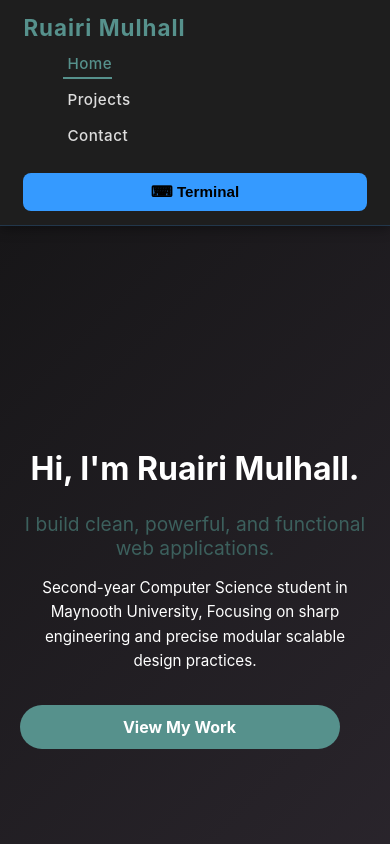
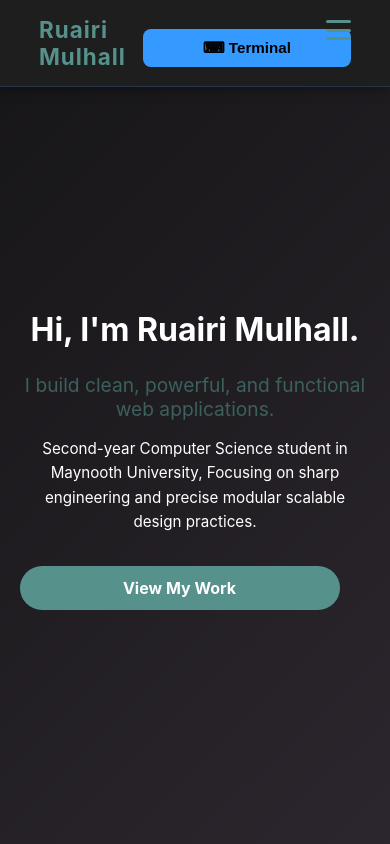
Before and after one commit to Ruairi922/MyWebsite, a React (Create React App) app: page / in a window 390 px wide. Shown: the top 844 px of the page. Built offline with nearby package versions, Linux system fonts and the light colour scheme.

Commit message:
navbar resp

```diff
--- a/package.json
+++ b/package.json
@@ -13,6 +13,7 @@
     "framer-motion": "^12.7.3",
     "react": "^19.0.0",
     "react-dom": "^19.0.0",
+    "react-icons": "^5.5.0",
     "react-router-dom": "^7.4.0",
     "react-scripts": "5.0.1",
     "three": "^0.175.0",
--- a/src/components/Navbar.js
+++ b/src/components/Navbar.js
@@ -1,24 +1,52 @@
-import React from 'react';
+import React, { useState } from 'react';
 import { Link, useLocation } from 'react-router-dom';
 import '../styles/Navbar.css';
 
 const Navbar = ({ toggleTerminal }) => {
   const location = useLocation();
+  const [menuOpen, setMenuOpen] = useState(false);
+
+  const toggleMenu = () => setMenuOpen(!menuOpen);
+  const closeMenu = () => setMenuOpen(false);
 
   return (
     <nav className="navbar">
       <div className="navbar-logo">
-        <Link to="/">Ruairi Mulhall</Link>
+        <Link to="/" onClick={closeMenu}>Ruairi Mulhall</Link>
       </div>
-      <ul className="navbar-links">
-        <li className={location.pathname === '/' ? 'active' : ''}><Link to="/">Home</Link></li>
-        <li className={location.pathname === '/projects' ? 'active' : ''}><Link to="/projects">Projects</Link></li>
-        <li className={location.pathname === '/contact' ? 'active' : ''}><Link to="/contact">Contact</Link></li>
+
+      {/* 🍔 Burger Icon */}
+      <div className={`burger ${menuOpen ? 'open' : ''}`} onClick={toggleMenu}>
+        <div></div>
+        <div></div>
+        <div></div>
+      </div>
+
+      {/* 🌐 Nav Links */}
+      <ul className={`navbar-links ${menuOpen ? 'open' : ''}`}>
+        <li className={location.pathname === '/' ? 'active' : ''}>
+          <Link to="/" onClick={closeMenu}>Home</Link>
+        </li>
+        <li className={location.pathname === '/projects' ? 'active' : ''}>
+          <Link to="/projects" onClick={closeMenu}>Projects</Link>
+        </li>
+        <li className={location.pathname === '/contact' ? 'active' : ''}>
+          <Link to="/contact" onClick={closeMenu}>Contact</Link>
+        </li>
+
+        {/* Terminal button (mobile only) */}
+        {menuOpen && (
+          <li className="mobile-only">
+            <button className="terminal-button" onClick={() => { toggleTerminal(); closeMenu(); }}>
+              ⌨ Terminal
+            </button>
+          </li>
+        )}
       </ul>
 
-      {/* ✅ Terminal Toggle Button */}
+      {/* 🖥 Desktop Terminal Button */}
       <button
-        className="terminal-button"
+        className="terminal-button desktop-only"
         onClick={toggleTerminal}
       >
         ⌨ Terminal
--- a/src/styles/Navbar.css
+++ b/src/styles/Navbar.css
@@ -94,34 +94,84 @@
 /* ======================= */
 /* 📱 Mobile Responsiveness */
 /* ======================= */
+/* General navbar styles remain unchanged above this point */
+
+/* Burger Menu Icon */
+.burger {
+  display: none;
+  flex-direction: column;
+  justify-content: space-between;
+  width: 25px;
+  height: 20px;
+  cursor: pointer;
+  z-index: 1100;
+}
+
+.burger div {
+  height: 3px;
+  background-color: #56918c;
+  border-radius: 2px;
+  transition: all 0.3s ease;
+}
+
+/* Active burger animation */
+.burger.open div:nth-child(1) {
+  transform: rotate(45deg) translate(5px, 5px);
+}
+
+.burger.open div:nth-child(2) {
+  opacity: 0;
+}
+
+.burger.open div:nth-child(3) {
+  transform: rotate(-45deg) translate(5px, -5px);
+}
+
+/* Mobile Dropdown Menu */
+.navbar-links {
+  list-style: none;
+  display: flex;
+  gap: 2rem;
+}
+
 @media (max-width: 768px) {
-  .navbar {
-    flex-direction: column;
-    align-items: flex-start;
-    padding: 14px 6%;
+  .burger {
+    display: flex;
+    position: absolute;
+    top: 20px;
+    right: 10%;
   }
 
   .navbar-links {
+    position: absolute;
+    top: 100%;
+    right: 0;
+    width: 100%;
     flex-direction: column;
+    background: rgba(18, 18, 18, 0.98);
+    backdrop-filter: blur(10px);
+    border-top: 1px solid rgba(53, 154, 255, 0.1);
+    padding: 16px 10%;
     gap: 1.2rem;
-    margin-top: 12px;
-    width: 100%;
+    transform: translateY(-100%);
+    opacity: 0;
+    pointer-events: none;
+    transition: all 0.3s ease;
+    z-index: 999;
   }
 
-  .navbar-links li a {
-    font-size: 1rem;
-    padding-left: 4px;
+  .navbar-links.open {
+    transform: translateY(0%);
+    opacity: 1;
+    pointer-events: all;
   }
 
   .terminal-button {
     width: 100%;
-    margin: 12px 0 0 0;
-    padding: 10px;
-    text-align: center;
+    margin-top: 10px;
   }
 }
 
-/* XS Screens */
 @media (max-width: 420px) {
   .navbar-logo a {
     font-size: 1.4rem;
@@ -132,10 +182,6 @@
     padding: 10px 12px;
   }
 
-  .navbar-links {
-    gap: 1rem;
-  }
-
   .navbar-links li a {
     font-size: 0.95rem;
   }
```
Also changed, not shown: 1 other file (tests, documents, lock files or other folders).
